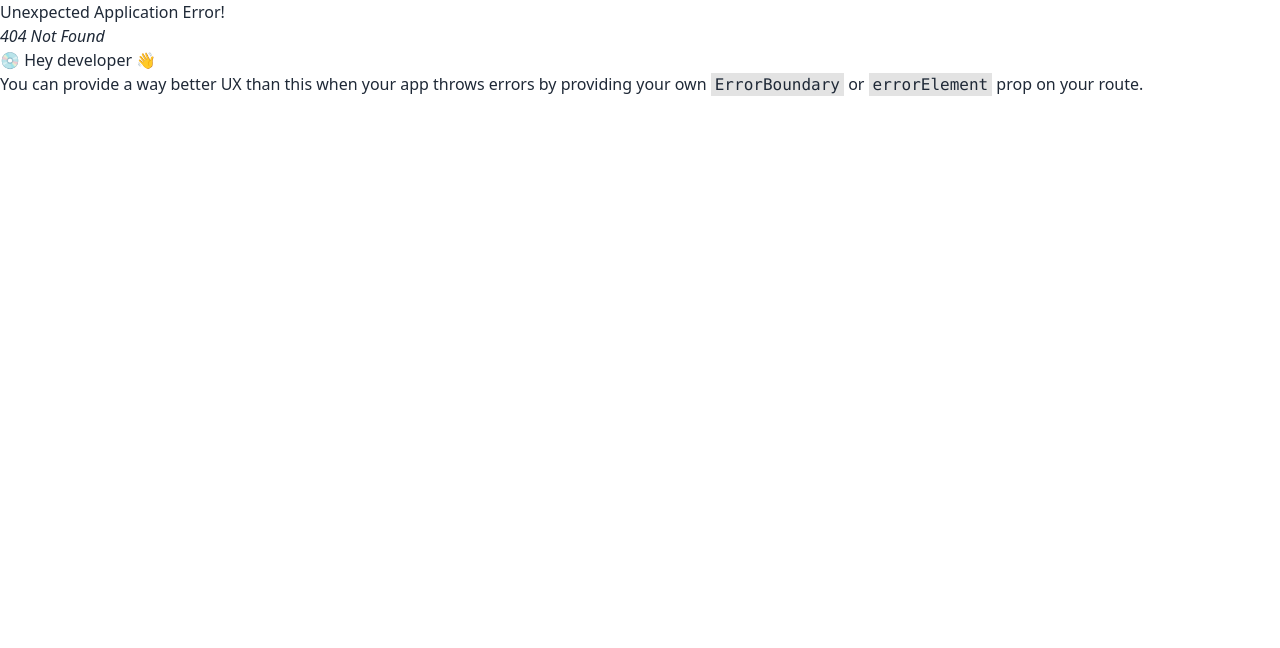
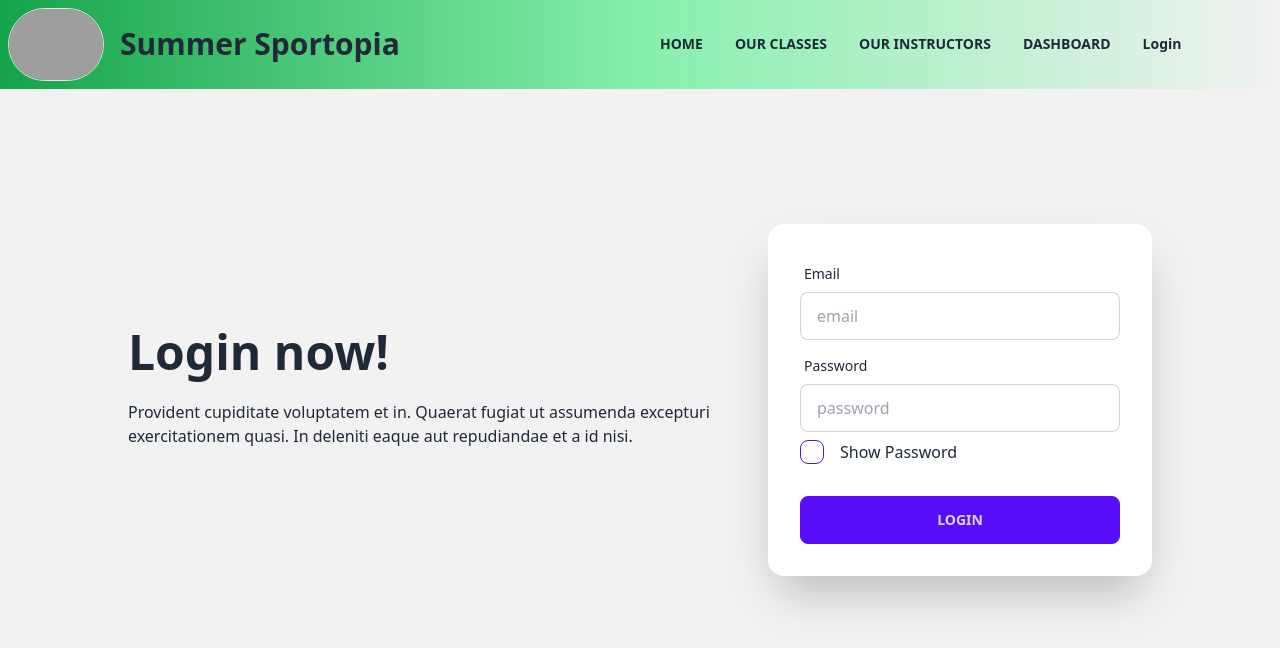
Before and after one commit to Utsho11/summer-sportopia, a React (Vite) app: page /login in a window 1280 px wide. Before the commit this address had no page. Shown: the top 648 px of the page. Built offline with nearby package versions, Linux system fonts and the light colour scheme; grey boxes are pictures that could not be loaded.

Commit message:
login page added

```diff
--- a/package.json
+++ b/package.json
@@ -17,6 +17,7 @@
     "match-sorter": "^6.3.1",
     "react": "^18.2.0",
     "react-dom": "^18.2.0",
+    "react-hook-form": "^7.44.3",
     "react-query": "^3.39.3",
     "react-responsive-carousel": "^3.2.23",
     "react-router-dom": "^6.12.0",
--- a/src/Pages/Home/Banner/Banner.jsx
+++ b/src/Pages/Home/Banner/Banner.jsx
@@ -11,19 +11,19 @@ const Banner = () => {
     return (
         <div>
             <Carousel>
-                <div className="h-[600px]">
+                <div className="mt-28 h-[600px]">
                     <img className="w-full h-full" src={banner2} />
                 </div>
-                <div className="h-[600px]">
+                <div className="mt-28 h-[600px]">
                     <img className="w-full h-full" src={banner1} />
                 </div>
-                <div className="h-[600px]">
+                <div className="mt-28 h-[600px]">
                     <img className="w-full h-full" src={banner3} />
                 </div>
-                <div className="h-[600px]">
+                <div className="mt-28 h-[600px]">
                     <img className="w-full h-full" src={banner5} />
                 </div>
-                <div className="h-[600px]">
+                <div className="mt-28 h-[600px]">
                     <img className="w-full h-full" src={banner4} />
                 </div>
             </Carousel>
--- a/src/Pages/Shared/NavBar/NavBar.jsx
+++ b/src/Pages/Shared/NavBar/NavBar.jsx
@@ -6,6 +6,7 @@ const NavBar = () => {
     <li><Link to='/classes' className="font-semibold">OUR CLASSES</Link></li>
     <li><Link to='/instructors' className="font-semibold">OUR INSTRUCTORS</Link></li>
     <li><Link className="font-semibold">DASHBOARD</Link></li>
+    <li><Link to='/login' className="font-semibold">Login</Link></li>
 
     </>
     return (
--- /dev/null
+++ b/src/Pages/login/Login.jsx
@@ -0,0 +1,59 @@
+import { useState } from "react";
+import { useForm } from "react-hook-form";
+
+const Login = () => {
+    const { register, handleSubmit, formState: { errors } } = useForm();
+    const [showPassword, setShowPassword] = useState(false);
+
+    const onSubmit = data => {
+        console.log(data);
+    }
+    const togglePasswordVisibility = () => {
+        setShowPassword(!showPassword);
+    };
+    return (
+        <div className="hero min-h-screen bg-base-200">
+            <div className="hero-content flex-col lg:flex-row">
+                <div className="w-1/2 text-center lg:text-left">
+                    <h1 className="text-5xl font-bold">Login now!</h1>
+                    <p className="py-6">Provident cupiditate voluptatem et in. Quaerat fugiat ut assumenda excepturi exercitationem quasi. In deleniti eaque aut repudiandae et a id nisi.</p>
+                </div>
+                <div className="card flex-shrink-0 w-full max-w-sm shadow-2xl bg-base-100">
+                    <form onSubmit={handleSubmit(onSubmit)} className="card-body">
+                        <div className="form-control">
+                            <label className="label">
+                                <span className="label-text">Email</span>
+                            </label>
+                            <input type="email" {...register("email", { required: true })} placeholder="email" className="input input-bordered" />
+                            {errors.email && <span className='text-red-600'>email is required</span>}
+                        </div>
+                        <div className="form-control">
+                            <label className="label">
+                                <span className="label-text">Password</span>
+                            </label>
+                            <input type={showPassword ? 'text' : 'password'} {...register("password", {
+                                required: true, minLength: 6,
+                                maxLength: 20,
+                                pattern: /^(?=.*[a-z])(?=.*[A-Z])(?=.*[0-9])(?=.*[!@#$%^&*])/
+                            })} placeholder="password" className="input input-bordered" />
+                            {errors.password?.type === 'minLength' && <p className='text-red-600'>Password must in 6 characters</p>}
+                            {errors.password?.type === 'maxLength' && <p className='text-red-600'>Password must in less than 20 characters</p>}
+                            {errors.password?.type === 'pattern' && <p className='text-red-600'>Password must contain one uppercase letter, one lowercase letter and a special character.</p>}
+                        </div>
+                        <div className="form-control">
+                            <div className="flex gap-4 items-center">
+                                <input type="checkbox" onClick={togglePasswordVisibility} className="checkbox checkbox-primary" />
+                                <p> Show Password</p>
+                            </div>
+                        </div>
+                        <div className="form-control mt-6">
+                            <input type="submit" value="Login" className="btn btn-primary" />
+                        </div>
+                    </form>
+                </div>
+            </div>
+        </div>
+    );
+};
+
+export default Login;
--- a/src/Routes/Routes.jsx
+++ b/src/Routes/Routes.jsx
@@ -3,6 +3,7 @@ import Home from "../Pages/Home/Home/Home";
 import Main from "../Layouts/Main";
 import Class from "../Pages/Home/Class/Class";
 import Instructor from "../Pages/Home/instructor/Instructor";
+import Login from "../Pages/login/Login";
 
 export const router = createBrowserRouter([
     {
@@ -20,6 +21,10 @@ export const router = createBrowserRouter([
         {
           path: '/instructors',
           element: <Instructor></Instructor>
+        },
+        {
+          path: '/login',
+          element: <Login></Login>
         }
       ]
     },
```
Also changed, not shown: src/Pages/Home/Class/Class.jsx (+5 -5 lines), 1 other file (tests, documents, lock files or other folders).
